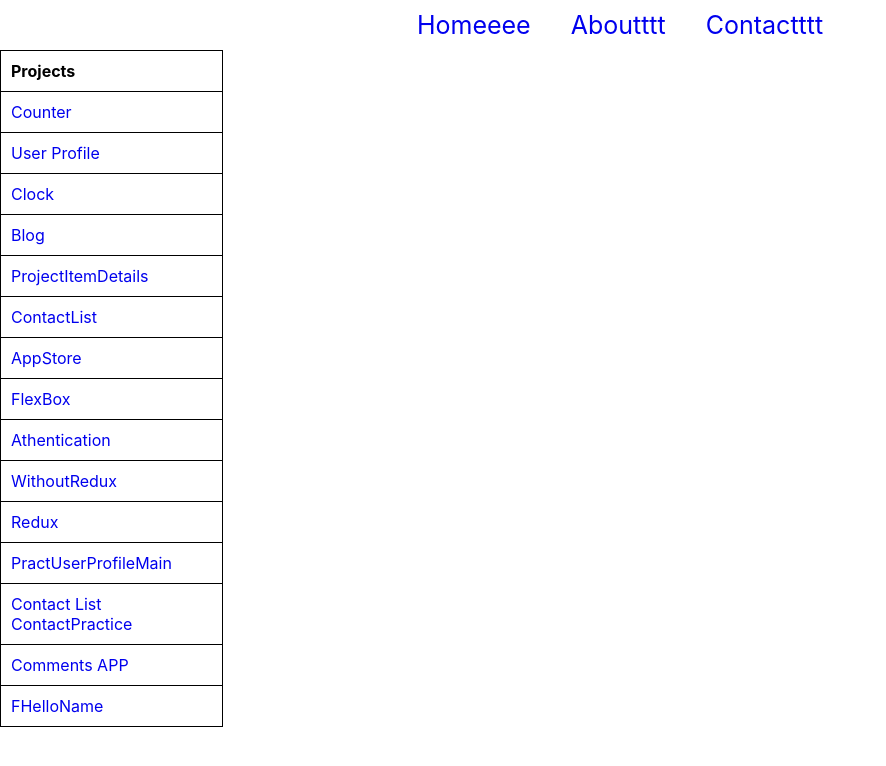
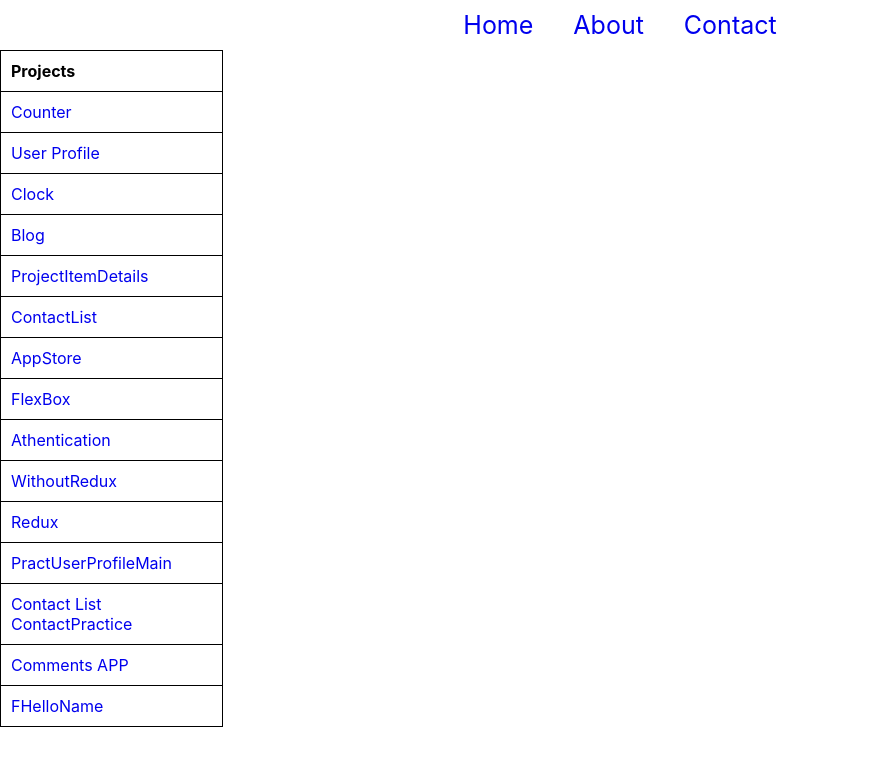
Before and after one commit to ganesh0455/DevOpsBasicReactProjects, a React (Create React App) app: page / in a window 1280 px wide. Shown: the top 766 px of the page, without its empty margins (0-886 px from the left). Built offline with nearby package versions, Linux system fonts and the light colour scheme; a web font is replaced by a local one.

Commit message:
small change

```diff
--- a/src/Components/Header/Header.js
+++ b/src/Components/Header/Header.js
@@ -6,13 +6,13 @@ const Header=()=>{
         <div className='nav-bar'>
             <ul className="header">
                 <li>
-                    <Link to="/" className='removeLine'>Homeeee</Link>
+                    <Link to="/" className='removeLine'>Home</Link>
                 </li>
                 <li>
-                    <Link to="/about" className='removeLine'>Aboutttt</Link>
+                    <Link to="/about" className='removeLine'>About</Link>
                 </li>
                 <li>
-                    <Link to="/contact" className='removeLine'>Contactttt</Link>
+                    <Link to="/contact" className='removeLine'>Contact</Link>
                 </li>
             </ul>
         </div>
```
